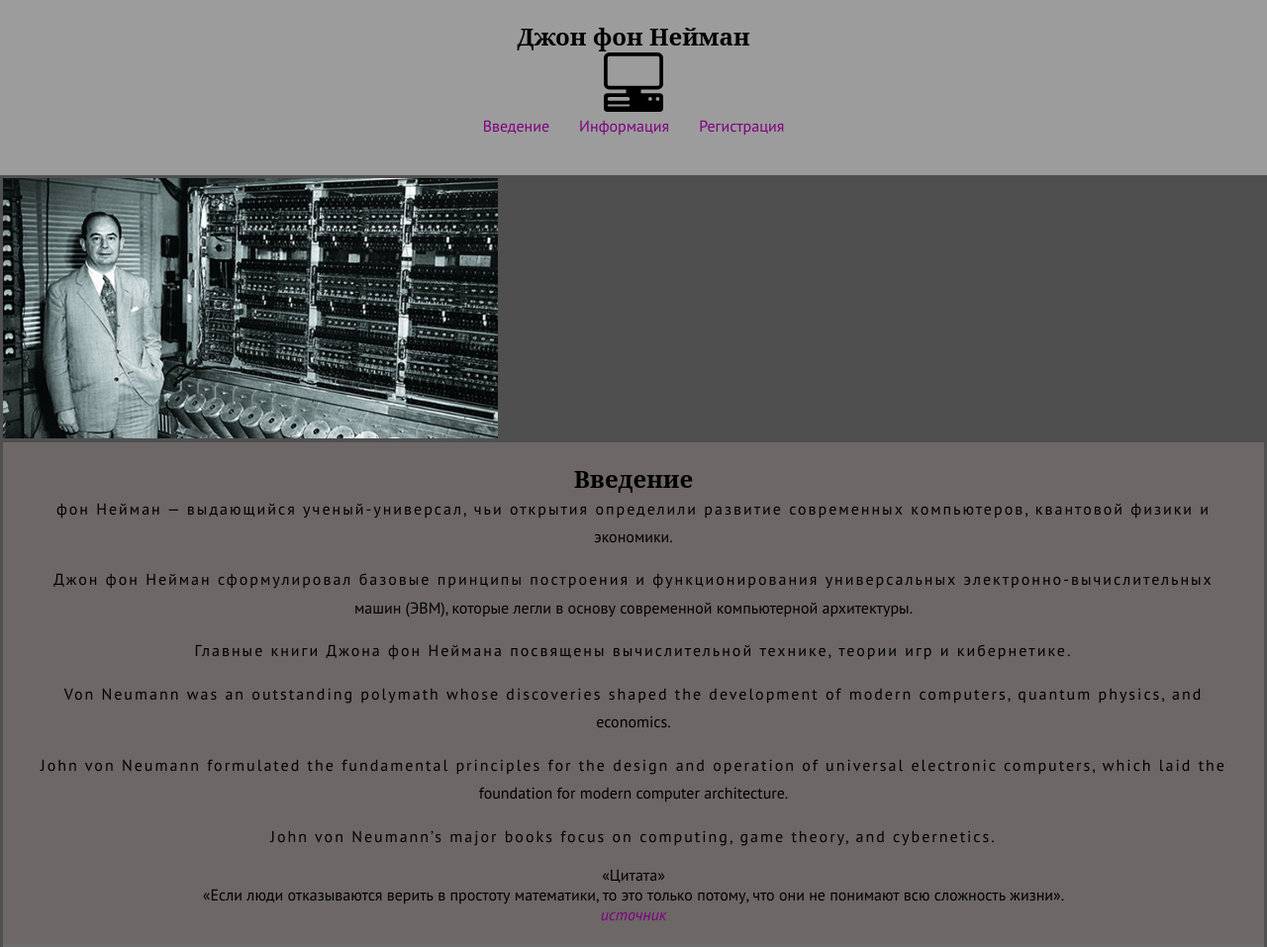
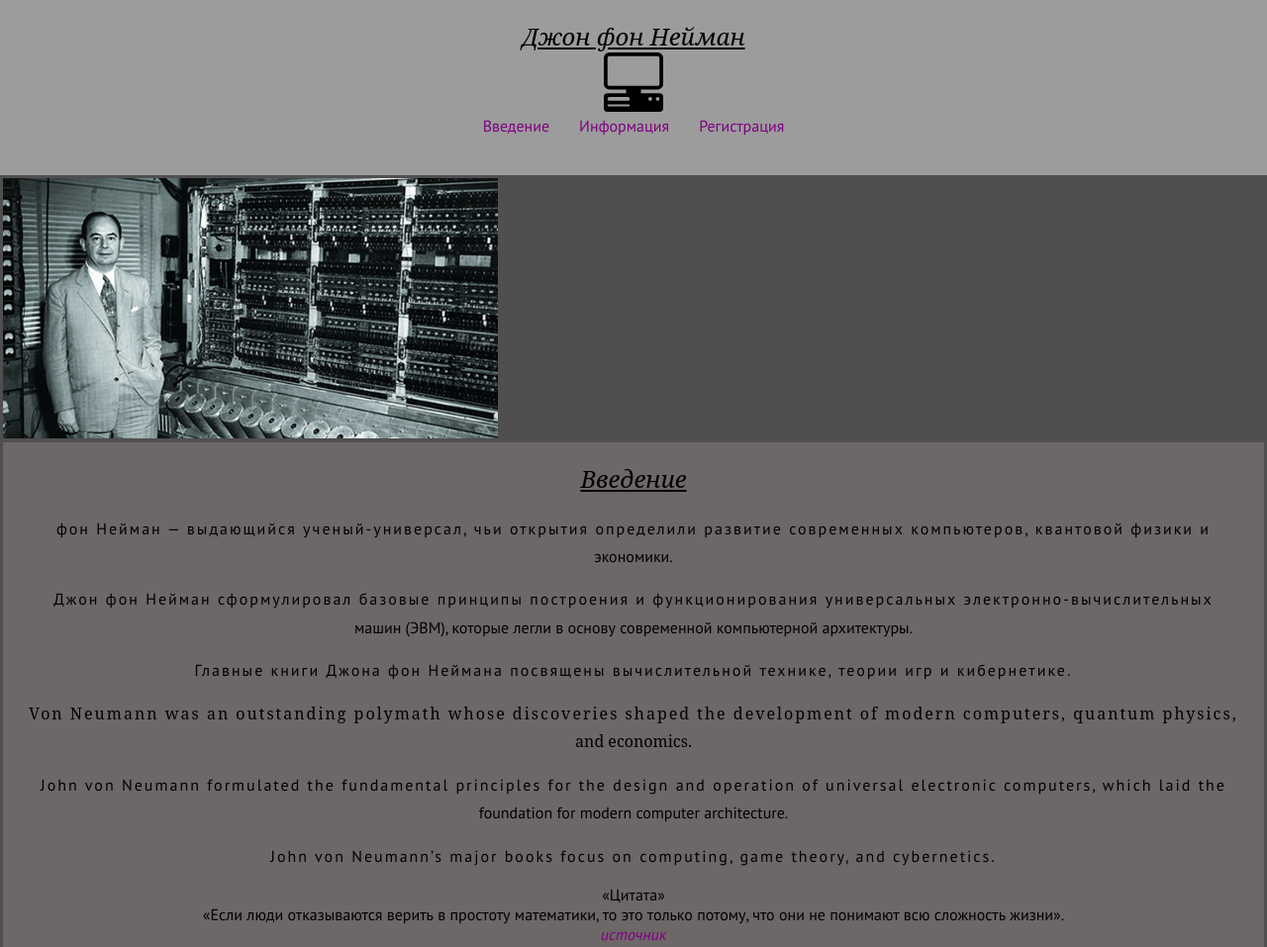
Before and after one commit to obed-digital/project1, a plain HTML site: page index.html in a window 1280 px wide. Shown: the top 957 px of the page at 99% size. Drawn offline with nearby package versions, Linux system fonts and the light colour scheme.

Commit message:
Add files via upload

```diff
--- a/css/style.css
+++ b/css/style.css
@@ -54,7 +54,6 @@ footer {
     background-color: rgb(80, 79, 79);
     padding: 3px;
 }
-
 #articles {
     background-color: rgb(109, 109, 109);
     padding: 20px;
@@ -92,6 +91,12 @@ footer {
 
 p:lang(en) {
     font-size: 16px;
+    font-family: "Serif", serif;
+}
+
+p:lang(ru) {
+    font-size: 16px;
+    font-family: "PT Sans", sans-serif;
 }
 
 P {
@@ -110,9 +115,17 @@ h2 {
     font-size: 1.5rem;
     font-family: "Serif", serif;
     color: black;
+    text-decoration: underline;
+    text-transform: none;
+    font-weight: 100;
+    font-style: italic;
 }
 
 h1 {
+    text-decoration: underline;
+    text-transform: none;
+    font-weight: 100;
+    font-style:italic;
     text-align: center;
     font-size: 1.5rem;
     font-family: "Serif", serif;
@@ -237,3 +250,7 @@ select {
 textarea {
     width: 100px;
 }
+
+h2 + p {
+    margin-top: 20px;
+}
```
Also changed, not shown: img/VonNeumann_CA_demo.gif (added), img/dzhon-fon-nejman-v-detstve.jpg (added), img/images.jpg (added), img/neumann5.jpg (added).
